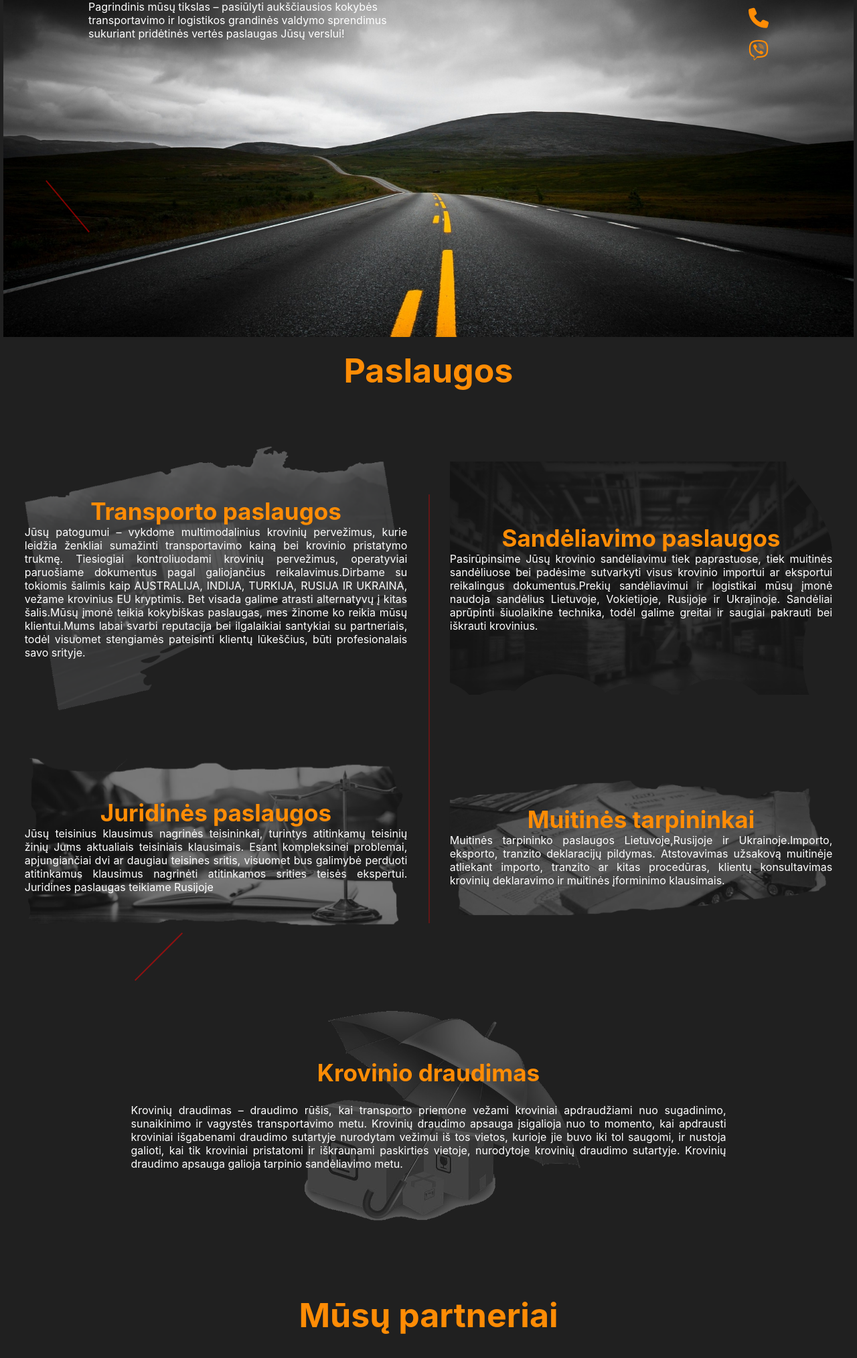
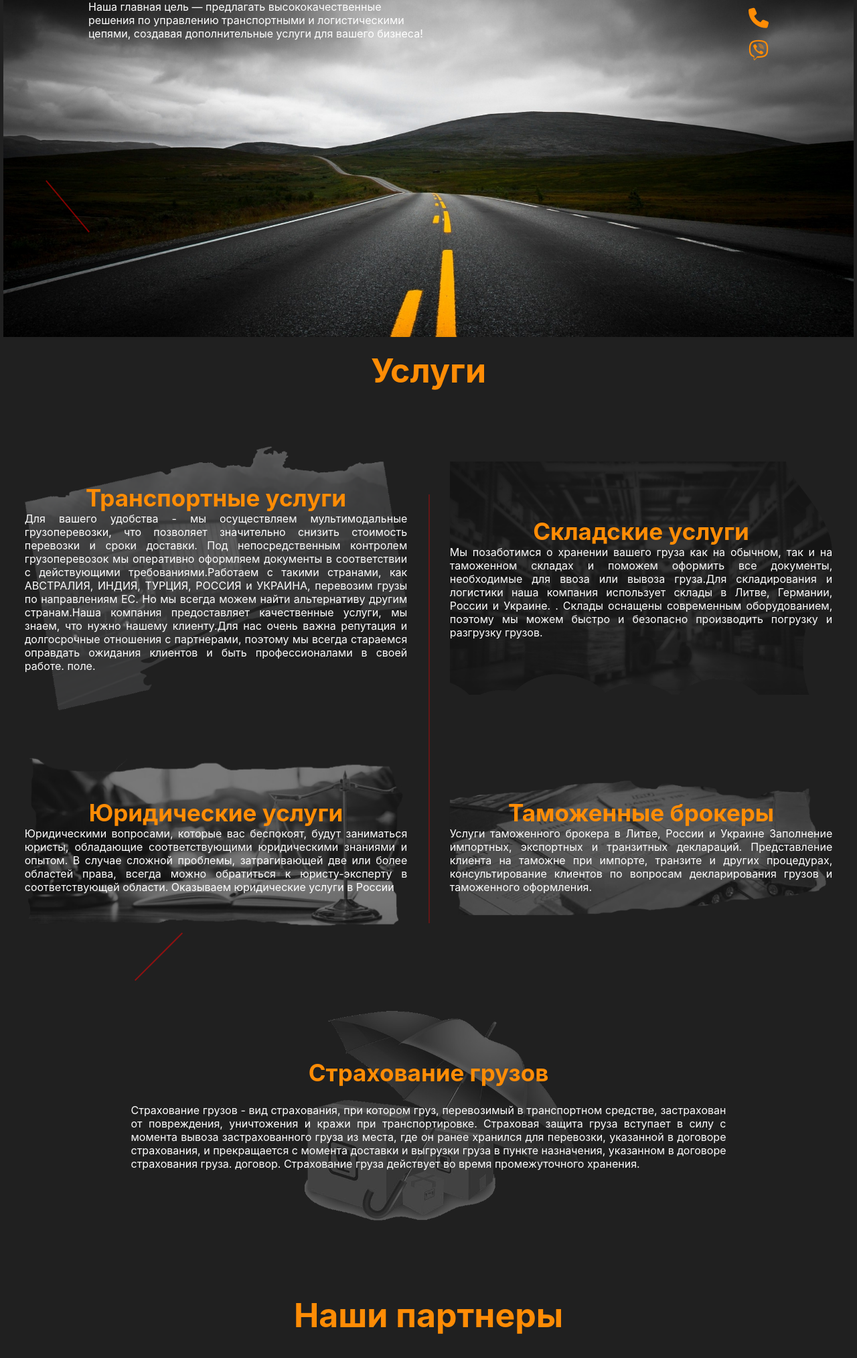
Before and after one commit to Mnd2/Formikos, a website: page index_RU.html in a window 1280 px wide. Shown: the part 302-2329 px from the top of the page at 67% size. Drawn offline with Linux system fonts and the light colour scheme.

Commit message:
index kalbos

```diff
--- a/index_RU.html
+++ b/index_RU.html
@@ -1,5 +1,5 @@
 <!DOCTYPE html>
-<html lang="en">
+<html lang="Ru">
 
 <head>
     <meta charset="UTF-8">
@@ -18,28 +18,28 @@
         <section class="navigation">
             <div class="header">
                 <nav>
-                    <a href="#"><i class="fas fa-home"> Pagrindinis</i></a>
-                    <a href="#paslaugos"><i class="fas fa-concierge-bell"> Paslaugos</i></a>
-                    <a href="#partneriai"><i class="far fa-handshake"> Partneriai</i></a>
-                    <a href="#kontaktai"><i class="fas fa-phone"> Kontaktai</i></a>
+                    <a href="#"><i class="fas fa-home"> Главная</i></a>
+                    <a href="#paslaugos"><i class="fas fa-concierge-bell"> Услуги</i></a>
+                    <a href="#partneriai"><i class="far fa-handshake"> Партнеры</i></a>
+                    <a href="#kontaktai"><i class="fas fa-phone"> Контакты</i></a>
                     <div id="flags">
-                        <a id="flag" href="./index.html"><img src="/app/Images/Lt.png" alt=""></a>
-                        <a id="flag" href="./index_EN.html"><img src="/app/Images/En.png" alt=""></a>
-                        <a id="flag" href="./index_RU.html"><img src="/app/Images/Ru.png" alt=""></a>
+                        <a id="flag" href="./index.html"><img src="./app/Images/Lt.png" alt=""></a>
+                        <a id="flag" href="./index_EN.html"><img src="./app/Images/En.png" alt=""></a>
+                        <a id="flag" href="./index_RU.html"><img src="./app/Images/Ru.png" alt=""></a>
                     </div>
                 </nav>
             </div> <!-- Header -->
             <button class="openbtn" onclick="openNav()">☰</button>
             <div id="mySidepanel" class="sidepanel">
                 <a href="javascript:void(0)" class="closebtn" onclick="closeNav()">×</a>
-                <a href="#"><i class="fas fa-home"> Pagrindinis</i></a>
-                <a href="#paslaugos"><i class="fas fa-concierge-bell"> Paslaugos</i></a>
-                <a href="#partneriai"><i class="far fa-handshake"> Partneriai</i></a>
-                <a href="#kontaktai"><i class="fas fa-phone"> Kontaktai</i></a>
+                <a href="#"><i class="fas fa-home"> Главная</i></a>
+                <a href="#paslaugos"><i class="fas fa-concierge-bell"> Услуги</i></a>
+                <a href="#partneriai"><i class="far fa-handshake"> Партнеры</i></a>
+                <a href="#kontaktai"><i class="fas fa-phone"> Контакты</i></a>
                 <div id="flags">
-                    <a id="flag" href="./index.html"><img src="/app/Images/Lt.png" alt=""></a>
-                    <a id="flag" href="./index_EN.html"><img src="/app/Images/En.png" alt=""></a>
-                    <a id="flag" href="./index_RU.html"><img src="/app/Images/Ru.png" alt=""></a>
+                    <a id="flag" href="./index.html"><img src="./app/Images/Lt.png" alt=""></a>
+                    <a id="flag" href="./index_EN.html"><img src="./app/Images/En.png" alt=""></a>
+                    <a id="flag" href="./index_RU.html"><img src="./app/Images/Ru.png" alt=""></a>
                 </div>
             </div>
         </section> <!-- Navigation -->
@@ -69,9 +69,8 @@
                             <span class="letter">K</span>
                             <span class="letter">A</span>
                         </h1>
-                        <p>Pagrindinis mūsų tikslas – pasiūlyti aukščiausios kokybės transportavimo ir logistikos
-                            grandinės valdymo
-                            sprendimus sukuriant pridėtinės vertės paslaugas Jūsų verslui!
+                        <p>Наша главная цель — предлагать высококачественные решения по управлению транспортными и логистическими цепями, создавая
+                        дополнительные услуги для вашего бизнеса!
                         </p>
                     </div>
                     <div class="3000 right" data-effectJs="zoom-in-down">
@@ -88,27 +87,20 @@
 
         <section id="paslaugos">
 
-            <h2 class="2000 pavadinimas" data-effectJs="fade-right">Paslaugos</h2>
+            <h2 class="2000 pavadinimas" data-effectJs="fade-right">Услуги</h2>
 
             <div class="section1">
                 <main id="pervezimai">
                     <div>
                         <img class="2000" data-effectJs="fade-down-left" src="./app/Images/pervezimai.png"
                             alt="pervezimai">
-                        <h2 class="1500" data-effectJs="fade-left">Transporto paslaugos</h2>
-                        <p class="3000" data-effectJs="fade-right">Jūsų patogumui – vykdome multimodalinius krovinių
-                            pervežimus, kurie leidžia
-                            ženkliai sumažinti transportavimo kainą bei krovinio pristatymo trukmę. Tiesiogiai
-                            kontroliuodami krovinių
-                            pervežimus, operatyviai paruošiame dokumentus pagal galiojančius reikalavimus.Dirbame su
-                            tokiomis šalimis
-                            kaip AUSTRALIJA, INDIJA, TURKIJA, RUSIJA IR UKRAINA, vežame krovinius EU kryptimis. Bet
-                            visada galime
-                            atrasti alternatyvų į kitas šalis.Mūsų įmonė teikia kokybiškas paslaugas, mes žinome ko
-                            reikia mūsų
-                            klientui.Mums labai svarbi reputacija bei ilgalaikiai santykiai su partneriais, todėl
-                            visuomet stengiamės
-                            pateisinti klientų lūkeščius, būti profesionalais savo srityje.
+                        <h2 class="1500" data-effectJs="fade-left">Транспортные услуги</h2>
+                        <p class="3000" data-effectJs="fade-right">Для вашего удобства - мы осуществляем мультимодальные грузоперевозки, что позволяет значительно снизить стоимость
+                        перевозки и сроки доставки. Под непосредственным контролем грузоперевозок мы оперативно оформляем документы в
+                        соответствии с действующими требованиями.Работаем с такими странами, как АВСТРАЛИЯ, ИНДИЯ, ТУРЦИЯ, РОССИЯ и УКРАИНА,
+                        перевозим грузы по направлениям ЕС. Но мы всегда можем найти альтернативу другим странам.Наша компания предоставляет
+                        качественные услуги, мы знаем, что нужно нашему клиенту.Для нас очень важна репутация и долгосрочные отношения с
+                        партнерами, поэтому мы всегда стараемся оправдать ожидания клиентов и быть профессионалами в своей работе. поле.
                         </p>
                     </div>
                 </main> <!-- pervezimai -->
@@ -117,14 +109,11 @@
                     <div>
                         <img class="2000" data-effectJs="fade-down-right" src="./app/Images/sandelys.png"
                             alt="sandelys">
-                        <h2 class="1500" data-effectJs="fade-left">Sandėliavimo paslaugos</h2>
-                        <p class="3000" data-effectJs="fade-right">Pasirūpinsime Jūsų krovinio sandėliavimu tiek
-                            paprastuose, tiek muitinės sandėliuose bei padėsime
-                            sutvarkyti visus krovinio importui ar eksportui reikalingus dokumentus.Prekių sandėliavimui
-                            ir logistikai
-                            mūsų įmonė naudoja sandėlius Lietuvoje, Vokietijoje, Rusijoje ir Ukrajinoje. Sandėliai
-                            aprūpinti
-                            šiuolaikine technika, todėl galime greitai ir saugiai pakrauti bei iškrauti krovinius.</p>
+                        <h2 class="1500" data-effectJs="fade-left">Складские услуги</h2>
+                        <p class="3000" data-effectJs="fade-right">Мы позаботимся о хранении вашего груза как на обычном, так и на таможенном складах и поможем оформить все документы,
+                        необходимые для ввоза или вывоза груза.Для складирования и логистики наша компания использует склады в Литве, Германии,
+                        России и Украине. . Склады оснащены современным оборудованием, поэтому мы можем быстро и безопасно производить погрузку
+                        и разгрузку грузов.</p>
                     </div>
                 </main> <!-- sandelys  -->
             </div> <!-- section1 -->
@@ -135,14 +124,10 @@
                     <div>
                         <img class="2000" data-effectJs="fade-down-left" src="./app/Images/juridines.png"
                             alt="juridines paslaugos">
-                        <h2 class="1500" data-effectJs="fade-left">Juridinės paslaugos</h2>
-                        <p class="3000" data-effectJs="fade-right">Jūsų teisinius klausimus nagrinės teisininkai,
-                            turintys atitinkamų teisinių žinių Jums aktualiais
-                            teisiniais klausimais. Esant kompleksinei problemai, apjungiančiai dvi ar daugiau teisines
-                            sritis,
-                            visuomet bus galimybė perduoti atitinkamus klausimus nagrinėti atitinkamos srities teisės
-                            ekspertui.
-                            Juridines paslaugas teikiame Rusijoje
+                        <h2 class="1500" data-effectJs="fade-left">Юридические услуги</h2>
+                        <p class="3000" data-effectJs="fade-right">Юридическими вопросами, которые вас беспокоят, будут заниматься юристы, обладающие соответствующими юридическими
+                        знаниями и опытом. В случае сложной проблемы, затрагивающей две или более областей права, всегда можно обратиться к
+                        юристу-эксперту в соответствующей области. Оказываем юридические услуги в России
                         </p>
                     </div>
                 </main> <!-- juridines  -->
@@ -151,12 +136,10 @@
                     <div>
                         <img class="2000" data-effectJs="fade-down-right" src="./app/Images/tarpininkai.png"
                             alt="tarpininkai">
-                        <h2 class="1500" data-effectJs="fade-left">Muitinės tarpininkai</h2>
-                        <p class="3000" data-effectJs="fade-right">Muitinės tarpininko paslaugos Lietuvoje,Rusijoje ir
-                            Ukrainoje.Importo, eksporto, tranzito deklaracijų
-                            pildymas. Atstovavimas užsakovą muitinėje atliekant importo, tranzito ar kitas procedūras,
-                            klientų
-                            konsultavimas krovinių deklaravimo ir muitinės įforminimo klausimais.
+                        <h2 class="1500" data-effectJs="fade-left">Таможенные брокеры</h2>
+                        <p class="3000" data-effectJs="fade-right">Услуги таможенного брокера в Литве, России и Украине Заполнение импортных, экспортных и транзитных деклараций.
+                        Представление клиента на таможне при импорте, транзите и других процедурах, консультирование клиентов по вопросам
+                        декларирования грузов и таможенного оформления.
                         </p>
                     </div>
                 </main> <!-- tarpininkai  -->
@@ -167,18 +150,12 @@
                 <main id="draudimas">
                     <img class="2000" data-effectJs="zoom-in-up" src="./app/Images/draudimas.png" alt="draudimas">
                     <div>
-                        <h2 class="1500" data-effectJs="fade-left">Krovinio draudimas</h2>
-                        <p class="3000" data-effectJs="fade-right">Krovinių draudimas – draudimo rūšis, kai transporto
-                            priemone vežami kroviniai apdraudžiami nuo
-                            sugadinimo, sunaikinimo ir vagystės transportavimo metu. Krovinių draudimo apsauga
-                            įsigalioja nuo to
-                            momento, kai apdrausti kroviniai išgabenami draudimo sutartyje nurodytam vežimui iš tos
-                            vietos, kurioje
-                            jie buvo iki tol saugomi, ir nustoja galioti, kai tik kroviniai pristatomi ir iškraunami
-                            paskirties
-                            vietoje, nurodytoje krovinių draudimo sutartyje. Krovinių draudimo apsauga galioja tarpinio
-                            sandėliavimo
-                            metu.</p>
+                        <h2 class="1500" data-effectJs="fade-left">Страхование грузов</h2>
+                        <p class="3000" data-effectJs="fade-right">Страхование грузов - вид страхования, при котором груз, перевозимый в транспортном средстве, застрахован от повреждения,
+                        уничтожения и кражи при транспортировке. Страховая защита груза вступает в силу с момента вывоза застрахованного груза
+                        из места, где он ранее хранился для перевозки, указанной в договоре страхования, и прекращается с момента доставки и
+                        выгрузки груза в пункте назначения, указанном в договоре страхования груза. договор. Страхование груза действует во
+                        время промежуточного хранения.</p>
                     </div>
                 </main> <!-- draudimas  -->
             </div> <!-- section3 -->
@@ -186,7 +163,7 @@
 
         <section id="partneriai">
 
-            <h2 class="2000 pavadinimas2" data-effectJs="fade-right">Mūsų partneriai</h2>
+            <h2 class="2000 pavadinimas2" data-effectJs="fade-right">Наши партнеры</h2>
 
             <main>
                 <div class="1000 darja" data-effectJs="fade-up">
@@ -208,19 +185,19 @@
         </section> <!-- partneriai -->
 
         <section id="kontaktai">
-            <h2 class="1000 pavadinimas3" data-effectJs="fade-right">Bendraukime</h2>
+            <h2 class="1000 pavadinimas3" data-effectJs="fade-right">Давайте общаться</h2>
             <div class="flex">
                 <div class="2500 boxLeft" data-effectJs="slide-right">
-                    <h3>Kontaktai:</h3>
-                    <p>El. paštas:<i class="far fa-envelope"> ztinklas@gmail.com</i></p>
-                    <p>Tel. numeris:<i class="fas fa-phone"> +37061141105</i></p>
-                    <p>Viber:<i class="fab fa-viber"> +37061141105</i></p>
+                    <h3>Контакты:</h3>
+                    <p>Эл. Почта:<i class="far fa-envelope"> ztinklas@gmail.com</i></p>
+                    <p>Тел. номер:<i class="fas fa-phone"> +37061141105</i></p>
+                    <p>Вайбер:<i class="fab fa-viber"> +37061141105</i></p>
                 </div>
                 <div class="2500 boxRight" data-effectJs="slide-left">
-                    <h3>Rekvizitai:</h3>
-                    <p>Įmonės kodas:<i class="fas fa-briefcase"> 303474362</i></p>
-                    <p>PVM mokėtojo kodas:<i class="fas fa-briefcase"> LT100009112910</i></p>
-                    <p>Adresas:<i class="fas fa-home"> Kirtimų g. 47B, Vilnius 02244</i></p>
+                    <h3>Реквизиты:</h3>
+                    <p>Код предприятия:<i class="fas fa-briefcase"> 303474362</i></p>
+                    <p>НДС код:<i class="fas fa-briefcase"> LT100009112910</i></p>
+                    <p>Адрес:<i class="fas fa-home"> Kirtimų g. 47B, Vilnius 02244</i></p>
                 </div>
             </div>
         </section><!-- Kontaktai -->
```
Also changed, not shown: index_EN.html (+29 -29 lines).
